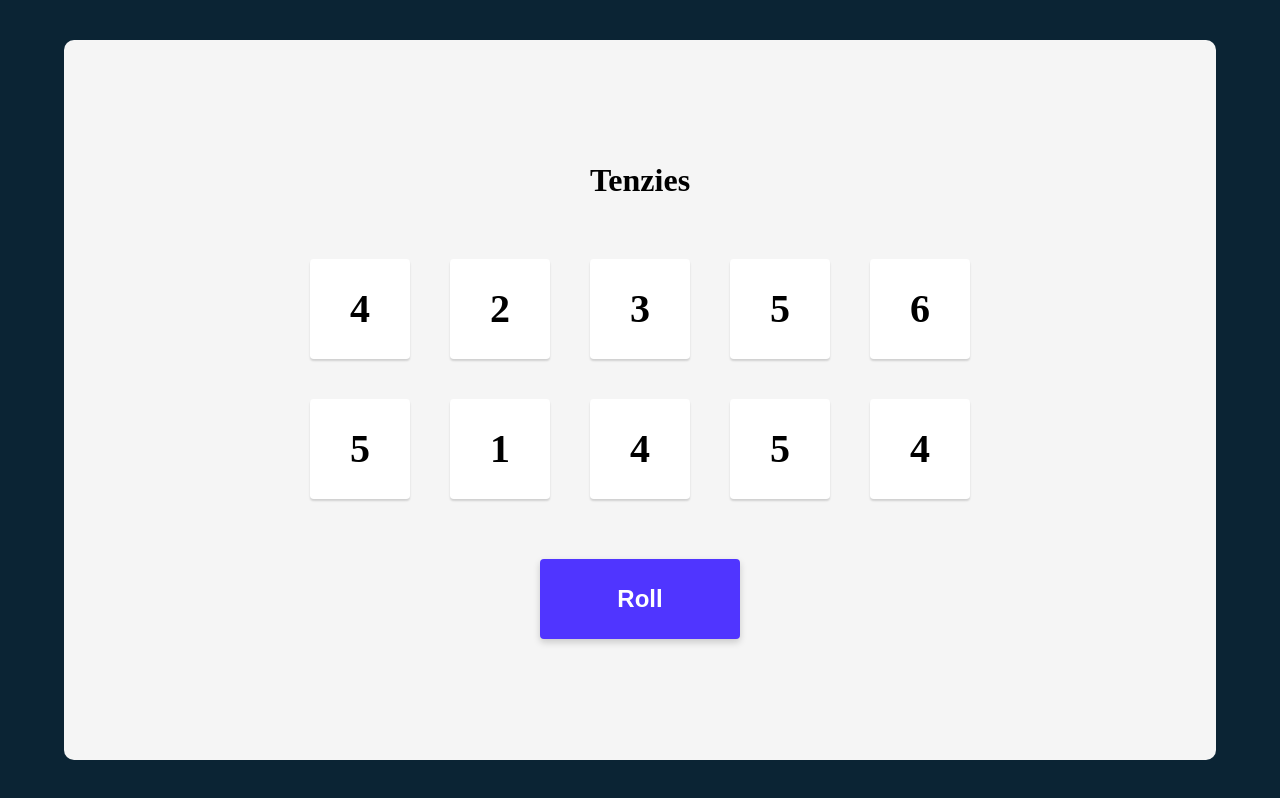
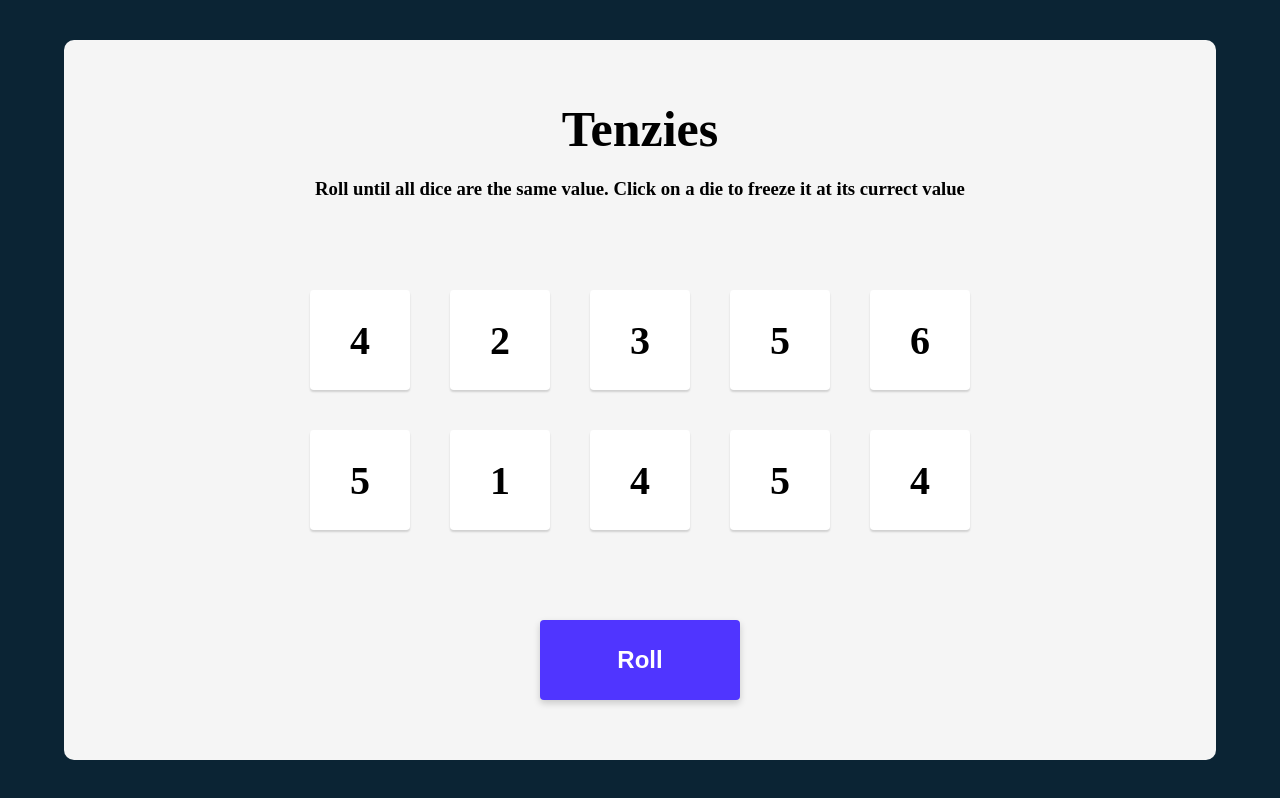
Before and after one commit to JustinTan-1/tenzies, a React (Vite) app: page / in a window 1280 px wide. Built offline with nearby package versions, Linux system fonts and the light colour scheme.

Commit message:
Add winning effect and reset game function

```diff
--- a/package.json
+++ b/package.json
@@ -11,6 +11,7 @@
   },
   "dependencies": {
     "react": "^18.3.1",
+    "react-confetti": "^6.1.0",
     "react-dom": "^18.3.1"
   },
   "devDependencies": {
--- a/src/App.jsx
+++ b/src/App.jsx
@@ -1,6 +1,7 @@
 import Dice from "./components/Dice"
 import React from 'react'
 import { nanoid } from 'nanoid'
+import Confetti from "react-confetti"
 
 
 function App() {
@@ -17,7 +18,6 @@ function App() {
     }
     if (hasWon) {
       setTenzies(true)
-      console.log("WONN")
     }
   }, [dice])
 
@@ -34,8 +34,13 @@ function App() {
     return {value:num,isHeld:false,id:nanoid()}
   }
 
-  function handleRoll() {
-    setDice((oldDice) => oldDice.map((die) => die.isHeld ? {...die} : generateDie()))
+  function handleClick() {
+    if (tenzies) {
+    setTenzies(false)
+    setDice(allNewDice)
+    } else {
+      setDice((oldDice) => oldDice.map((die) => die.isHeld ? {...die} : generateDie()))
+    }
   }
 
   function holdDice(id) {
@@ -47,11 +52,13 @@ function App() {
   return (
     <main className="main">
       <div className="main--container">
-        <h1>Tenzies</h1>
+        <h1 className="title">Tenzies</h1>
+        <h3 className="subtitle">Roll until all dice are the same value. Click on a die to freeze it at its currect value</h3>
         <div className="dice--container">
           {diceNums}
         </div>
-        <button className="roll" onClick={handleRoll}>Roll</button>
+        <button className="roll" onClick={handleClick}>{tenzies ? "New Game" : "Roll"}</button>
+        {tenzies && <Confetti />}
       </div>
     </main>
   )
--- a/src/index.css
+++ b/src/index.css
@@ -21,7 +21,16 @@
   flex-direction: column;
   align-items: center;
   justify-content: center;
-  gap: 60px;
+  gap: 40px;
+}
+
+.title {
+  font-size: 50px;
+  margin-bottom: -20px;
+}
+
+.subtitle{
+  margin-bottom: 50px;
 }
 
 .dice {
@@ -42,6 +51,7 @@
   grid-template-columns: 100px 100px 100px 100px 100px;
   grid-template-rows: 100px 100px;
   gap: 40px;
+  margin-bottom: 50px;
 }
 
 .roll {
```
Also changed, not shown: 1 other file (tests, documents, lock files or other folders).
